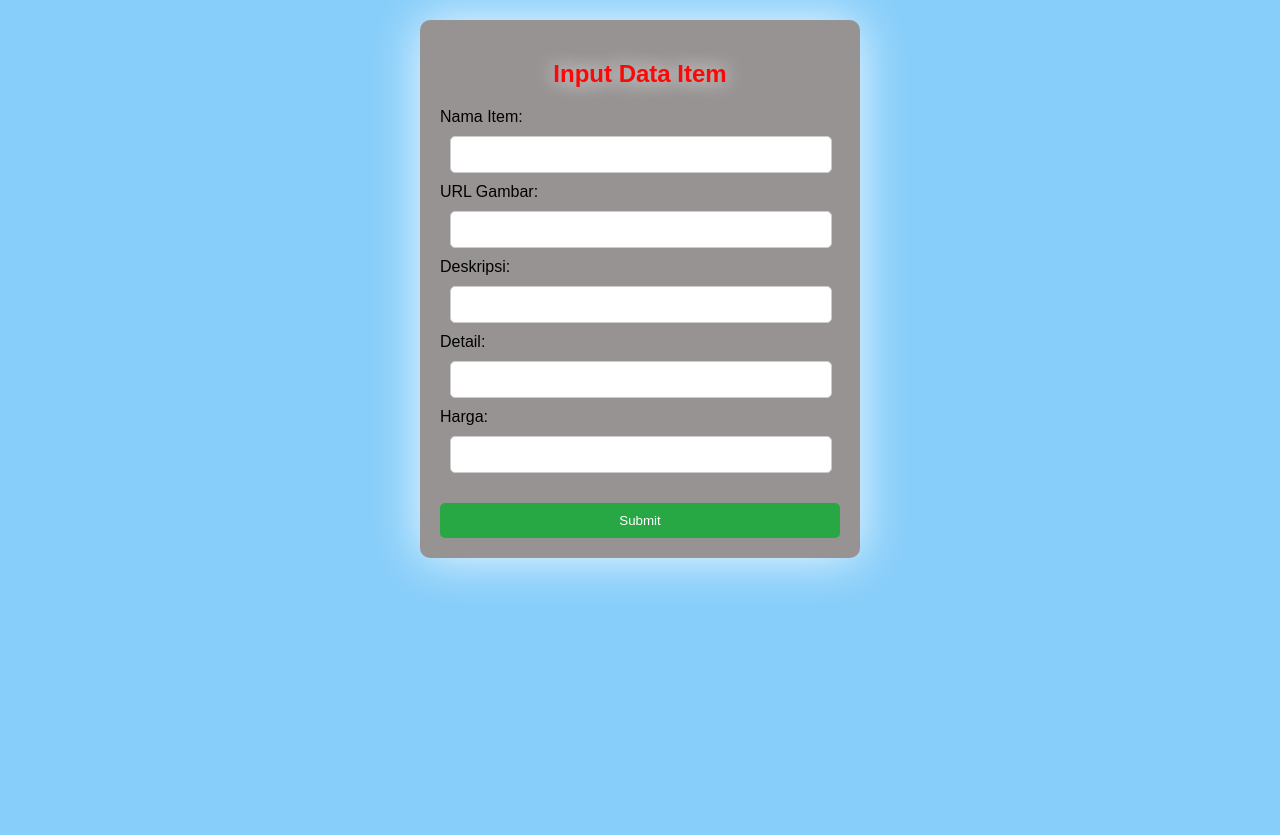
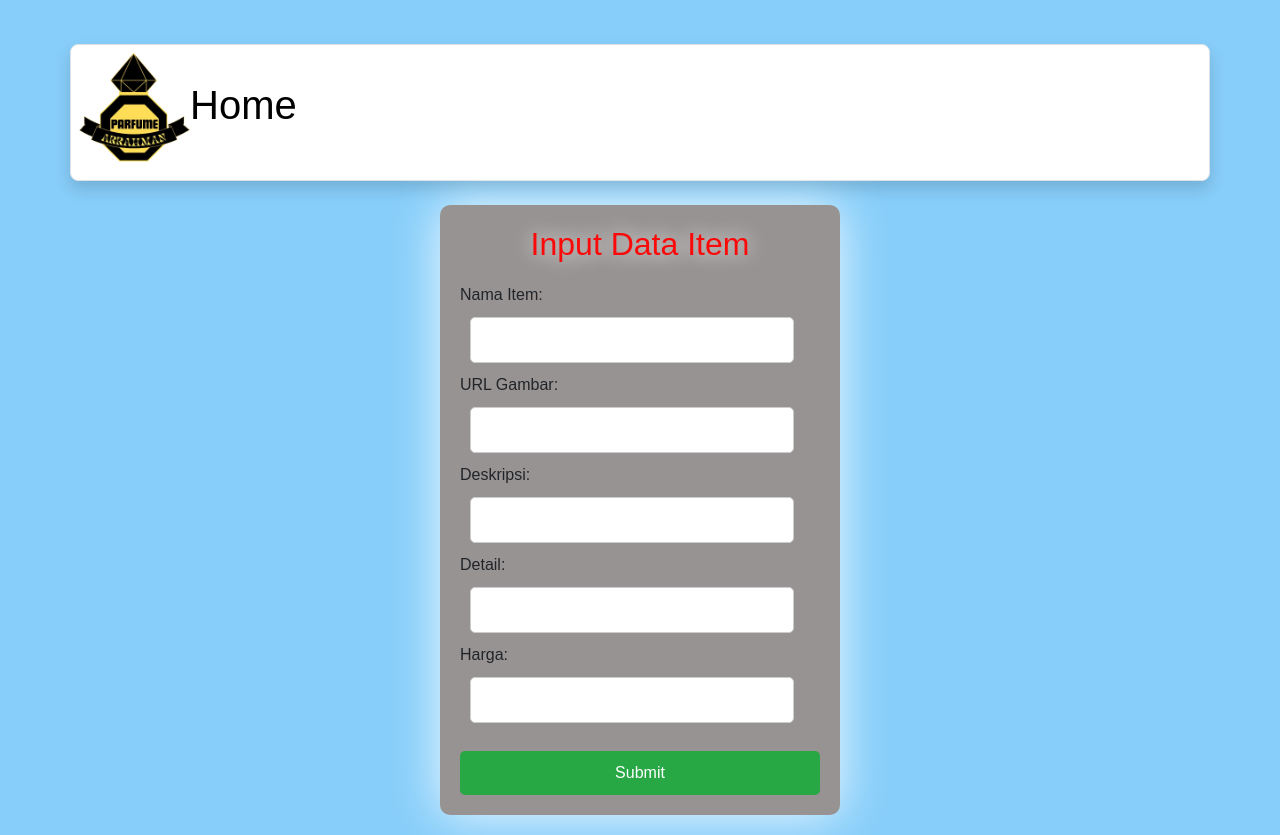
Before and after one commit to arrahmanparfume/home, a plain HTML site: page admin/admin.html in a window 1280 px wide. Before the commit the page ends 800 px from the top, so only its background shows below. Drawn offline with nearby package versions, Linux system fonts and the light colour scheme; sample sign-in values are in the browser's storage.

Commit message:
admin.html

```diff
--- a/admin/admin.html
+++ b/admin/admin.html
@@ -5,6 +5,10 @@
     <meta charset="UTF-8">
     <meta name="viewport" content="width=device-width, initial-scale=1.0">
     <title>Input Data</title>
+    <!--Link CSS Bootstrap-->
+    <link href="https://cdn.jsdelivr.net/npm/bootstrap@5.3.3/dist/css/bootstrap.min.css" rel="stylesheet"
+    integrity="sha384-QWTKZyjpPEjISv5WaRU9OFeRpok6YctnYmDr5pNlyT2bRjXh0JMhjY6hW+ALEwIH" crossorigin="anonymous">
+
     <script>
         // Cek apakah pengguna sudah login
         if (!localStorage.getItem('isLoggedIn')) {
@@ -13,7 +17,14 @@
     </script>
 
     <link rel="stylesheet" href="adminstyle.css">
+    <div class="container border mb-4 mt-4 rounded-3 shadow bg-white p-md-2"><!--White Box ON the TOP-->
 
+        <nav class="d-md-flex">
+            <div style="display: inline-block; width:55%">
+                <h1 href="index.html"><img src="../image/Store_Logo.png" alt="" width="18%" height="18%"><a href="../index.html" style="text-decoration: none; color:black">Home</a></h1></div>
+
+        </nav>
+    </div>
 
 </head>
 
```
